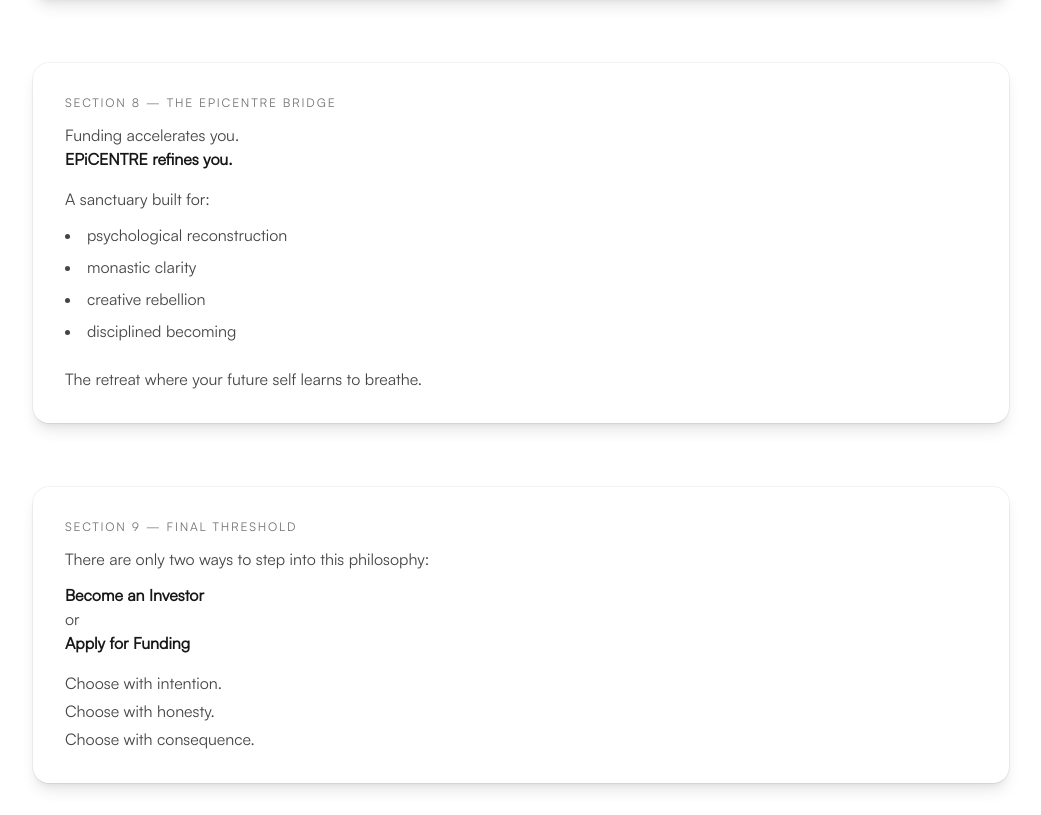
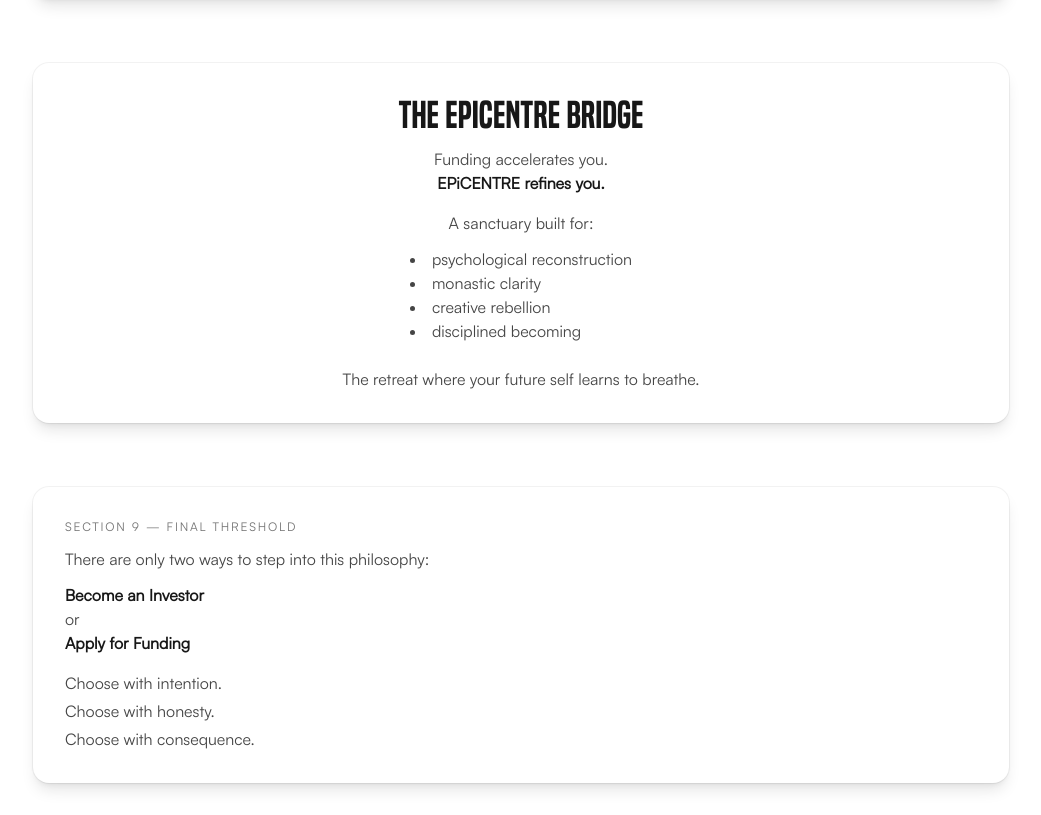
Before and after one commit to Kumar-Sushil0/Liberation-capital, a Next.js app: page / in a window 1280 px wide. Shown: the part 3290-4105 px from the top of the page, without its empty margins (119-1160 px from the left). Built offline with nearby package versions, Linux system fonts and the light colour scheme.

Commit message:
section 8

```diff
--- a/src/app/page.tsx
+++ b/src/app/page.tsx
@@ -247,17 +247,19 @@
       </div>
       <div className="mx-auto w-full max-w-5xl px-6 py-8">
         <div className="rounded-2xl bg-background shadow-lg ring-1 ring-black/5 p-8">
-          <p className="text-xs uppercase tracking-[0.15em] text-foreground/60">Section 8 — THE EPiCENTRE BRIDGE</p>
-          <p className="mt-3 text-foreground/80">Funding accelerates you.</p>
-          <p className="text-foreground font-semibold">EPiCENTRE <span className="font-bold">refines</span> you.</p>
-          <p className="mt-4 text-foreground/80">A sanctuary built for:</p>
-          <ul className="mt-3 text-foreground/80 space-y-2 list-disc list-inside">
-            <li>psychological reconstruction</li>
-            <li>monastic clarity</li>
-            <li>creative rebellion</li>
-            <li>disciplined becoming</li>
-          </ul>
-          <p className="mt-6 text-foreground/80">The retreat where your future self learns to breathe.</p>
+          <h4 className="text-3xl sm:text-4xl font-serif font-semibold text-center">THE EPiCENTRE BRIDGE</h4>
+          <p className="mt-3 text-foreground/80 text-center">Funding accelerates you.</p>
+          <p className="text-foreground font-semibold text-center">EPiCENTRE <span className="font-bold">refines</span> you.</p>
+          <p className="mt-4 text-foreground/80 text-center">A sanctuary built for:</p>
+          <div className="mt-3 text-center">
+            <ul className="text-foreground/80 grid grid-cols-1 md:grid-cols-2 gap-2 list-disc list-inside inline-block text-left">
+              <li>psychological reconstruction</li>
+              <li>monastic clarity</li>
+              <li>creative rebellion</li>
+              <li>disciplined becoming</li>
+            </ul>
+          </div>
+          <p className="mt-6 text-foreground/80 text-center">The retreat where your future self learns to breathe.</p>
         </div>
       </div>
 
```
